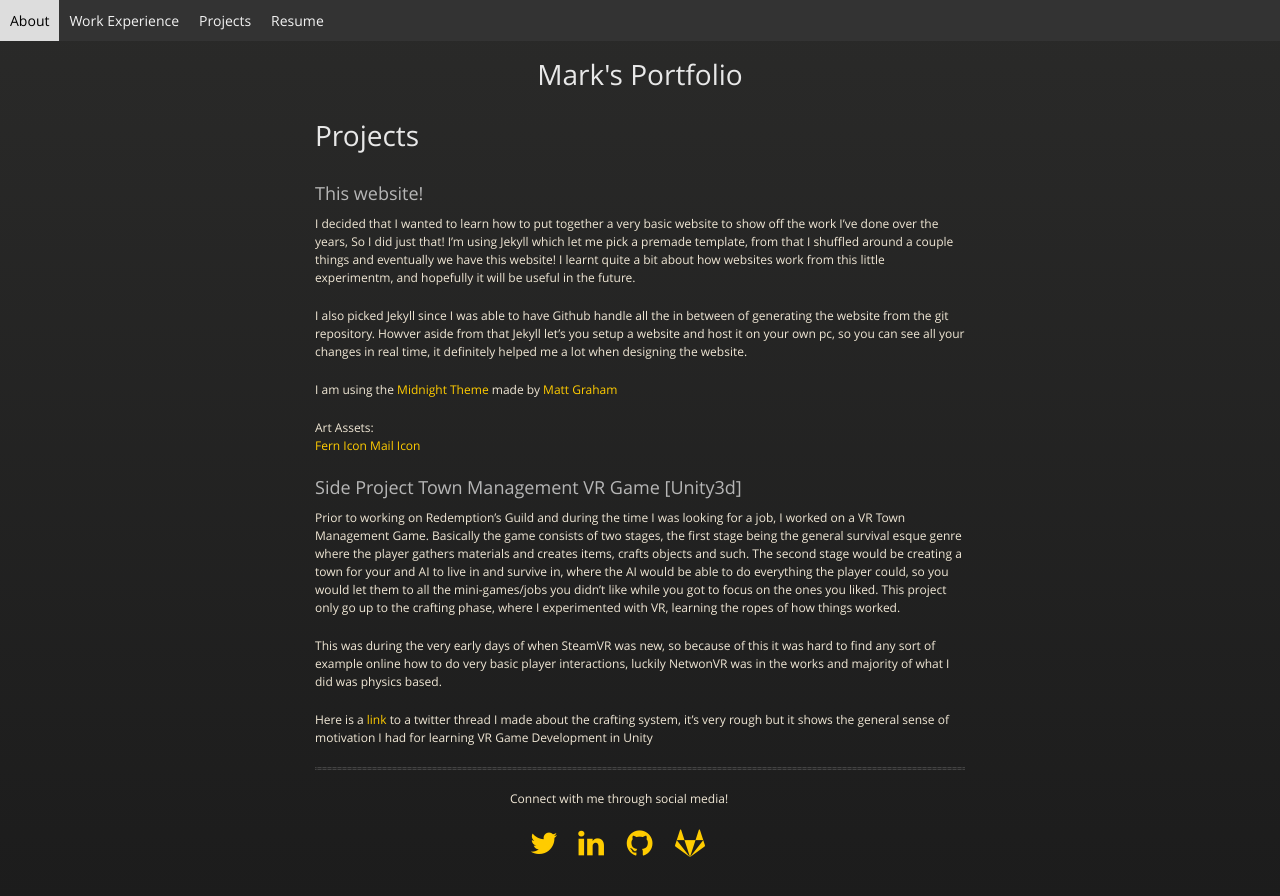
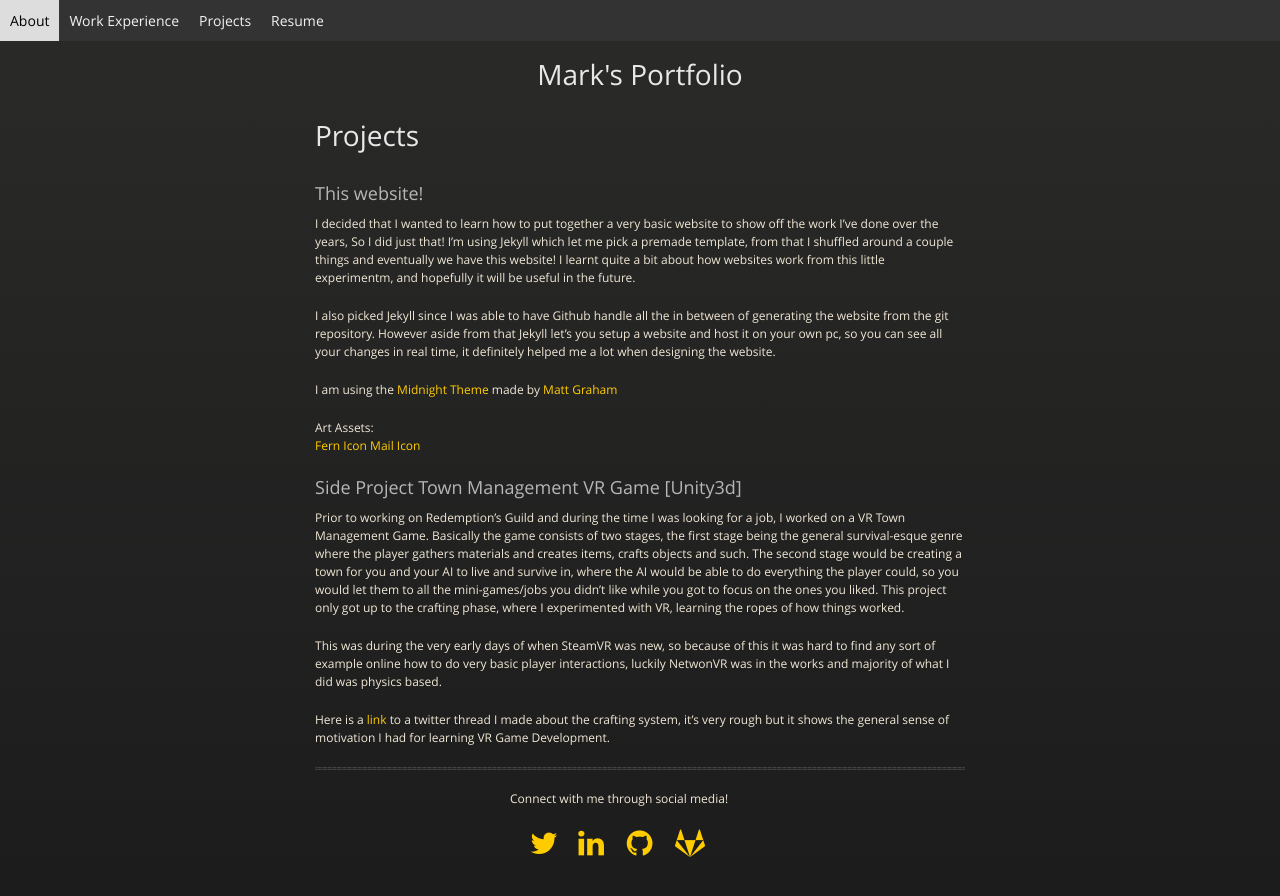
Before and after one commit to f03n1x/f03n1x.github.io, a Jekyll site: the page built from projects.md, in a window 1280 px wide. Shown: the top 896 px of the page. Built offline with Jekyll 4.4.1, drawn with Linux system fonts in a browser that asks for light colours; our own code applies the rules of GitHub Pages for plain Markdown files.

Commit message:
Minor typo fixes

```diff
--- a/projects.md
+++ b/projects.md
@@ -4,7 +4,7 @@
 
 I decided that I wanted to learn how to put together a very basic website to show off the work I've done over the years, So I did just that! I'm using Jekyll which let me pick a premade template, from that I shuffled around a couple things and eventually we have this website! I learnt quite a bit about how websites work from this little experimentm, and hopefully it will be useful in the future.
 
-I also picked Jekyll since I was able to have Github handle all the in between of generating the website from the git repository. Howver aside from that Jekyll let's you setup a website and host it on your own pc, so you can see all your changes in real time, it definitely helped me a lot when designing the website.
+I also picked Jekyll since I was able to have Github handle all the in between of generating the website from the git repository. However aside from that Jekyll let's you setup a website and host it on your own pc, so you can see all your changes in real time, it definitely helped me a lot when designing the website.
 
 I am using the <a href="https://github.com/pages-themes/midnight">Midnight Theme</a> made by <a href="https://twitter.com/mattgraham">Matt Graham</a>
 
@@ -13,9 +13,9 @@ Art Assets:
 
 ### Side Project Town Management VR Game [Unity3d]
 
-Prior to working on Redemption's Guild and during the time I was looking for a job, I worked on a VR Town Management Game. Basically the game consists of two stages, the first stage being the general survival esque genre where the player gathers materials and creates items, crafts objects and such. The second stage would be creating a town for your and AI to live in and survive in, where the AI would be able to do everything the player could, so you would let them to all the mini-games/jobs you didn't like while you got to focus on the ones you liked. This project only go up to the crafting phase, where I experimented with VR, learning the ropes of how things worked.
+Prior to working on Redemption's Guild and during the time I was looking for a job, I worked on a VR Town Management Game. Basically the game consists of two stages, the first stage being the general survival-esque genre where the player gathers materials and creates items, crafts objects and such. The second stage would be creating a town for you and your AI to live and survive in, where the AI would be able to do everything the player could, so you would let them to all the mini-games/jobs you didn't like while you got to focus on the ones you liked. This project only got up to the crafting phase, where I experimented with VR, learning the ropes of how things worked.
 
-This was during the very early days of when SteamVR was new, so because of this it was hard to find any sort of example online how to do very basic player interactions, luckily  NetwonVR was in the works and majority of what I did was physics based.
+This was during the very early days of when SteamVR was new, so because of this it was hard to find any sort of example online how to do very basic player interactions, luckily NetwonVR was in the works and majority of what I did was physics based.
 
 Here is a <a href="https://twitter.com/Arcticfoenix/status/998201957469700099">link </a>
- to a twitter thread I made about the crafting system, it's very rough but it shows the general sense of motivation I had for learning VR Game Development in Unity
+ to a twitter thread I made about the crafting system, it's very rough but it shows the general sense of motivation I had for learning VR Game Development.
```
